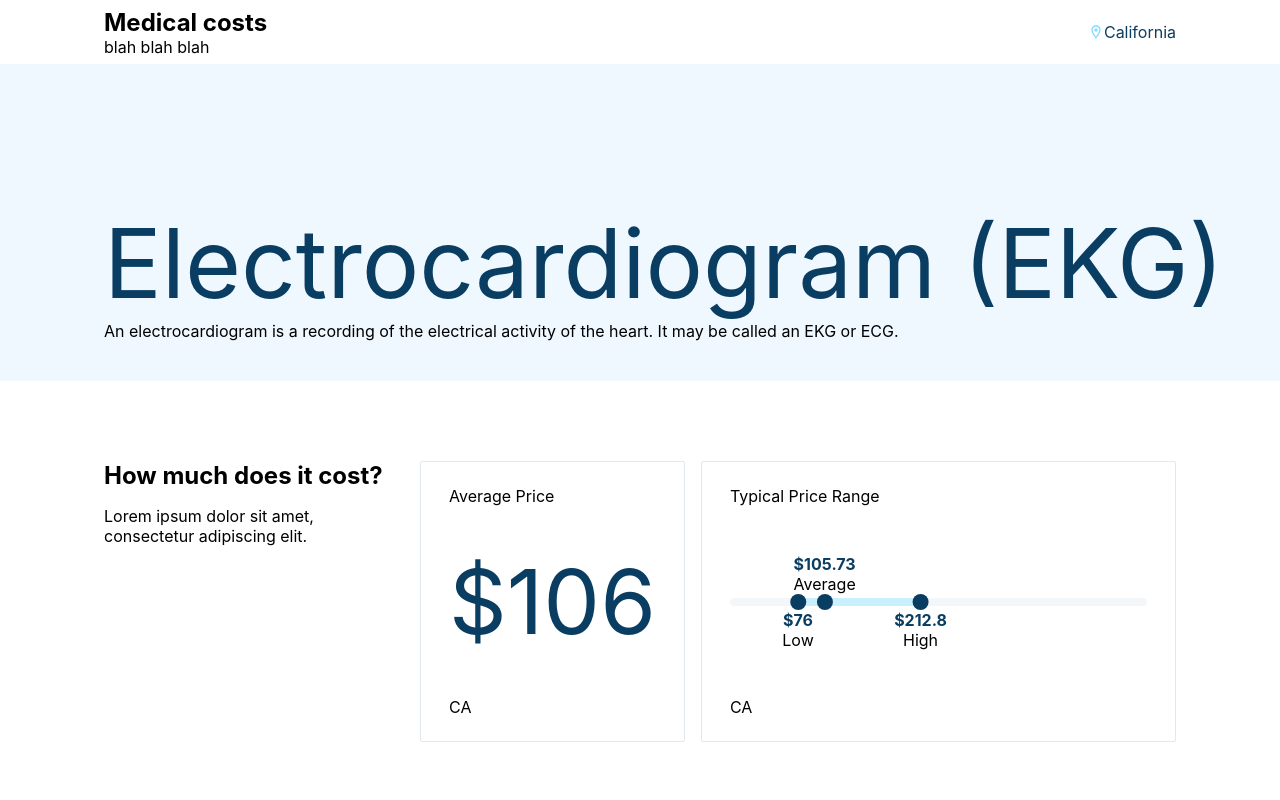
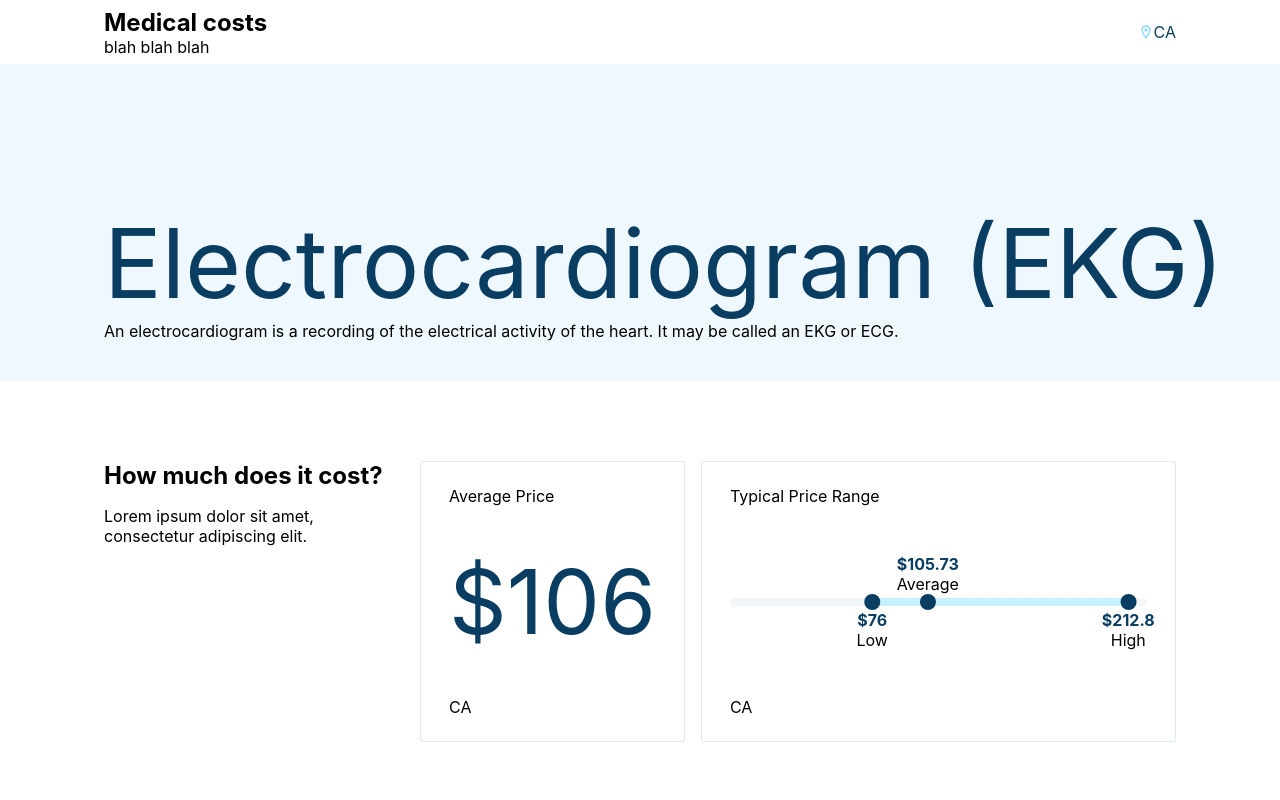
Before and after one commit to csdiehl/healthcare-costs, a React (Create React App) app: page / in a window 1280 px wide. Shown: the top 800 px of the page. Built offline with nearby package versions, Linux system fonts and the light colour scheme.

Commit message:
connect location fields to data

```diff
--- a/src/App.js
+++ b/src/App.js
@@ -32,8 +32,8 @@ function App() {
   console.log(data)
   return (
     <Container>
-      <NavBar />
-      <Hero />
+      {data && <NavBar state={data.location} />}
+      {data && <Hero title={data.procedure} description={data.description} />}
       {data && <MainSection data={data} />}
       <Line />
       <Footer />
--- a/src/components/Hero.js
+++ b/src/components/Hero.js
@@ -36,15 +36,12 @@ const Title = styled.div`
 
 const Subhead = styled.p``
 
-const Hero = (props) => {
+const Hero = ({ title, description }) => {
   return (
     <Container>
       <Title>
-        <Header>Electrocardiogram (EKG)</Header>
-        <Subhead>
-          An electrocardiogram is a recording of the electrical activity of the
-          heart. It may be called an EKG or ECG.
-        </Subhead>
+        <Header>{title}</Header>
+        <Subhead>{description}</Subhead>
       </Title>
     </Container>
   )
--- a/src/components/MainSection.js
+++ b/src/components/MainSection.js
@@ -71,12 +71,13 @@ const MainSection = ({ data }) => {
 
       <NumCard>
         <p>Average Price</p>
-        <BigNumber>$106</BigNumber>
+        <BigNumber>${Math.round(data.costs[1])}</BigNumber>
         <p>{data.location}</p>
       </NumCard>
       <ChartCard>
         <p>Typical Price Range</p>
-        <RangeChart data={data.costs} maxValue={data.max} />
+        {/**NOTE: would really want to use the 95th percentile or similar for the max, but not in data */}
+        <RangeChart data={data.costs} maxValue={data.costs[2] + 10} />
         <p>{data.location}</p>
       </ChartCard>
     </Container>
--- a/src/components/NavBar.js
+++ b/src/components/NavBar.js
@@ -40,7 +40,7 @@ const Place = styled.h3`
   line-height: 100%;
 `
 
-const NavBar = (props) => {
+const NavBar = ({ state }) => {
   return (
     <Container>
       <Text>
@@ -56,7 +56,7 @@ const NavBar = (props) => {
             alt="location icon"
             src="./location.svg"
           ></img>
-          <Place>California</Place>
+          <Place>{state}</Place>
         </div>
       </Text>
     </Container>
```
